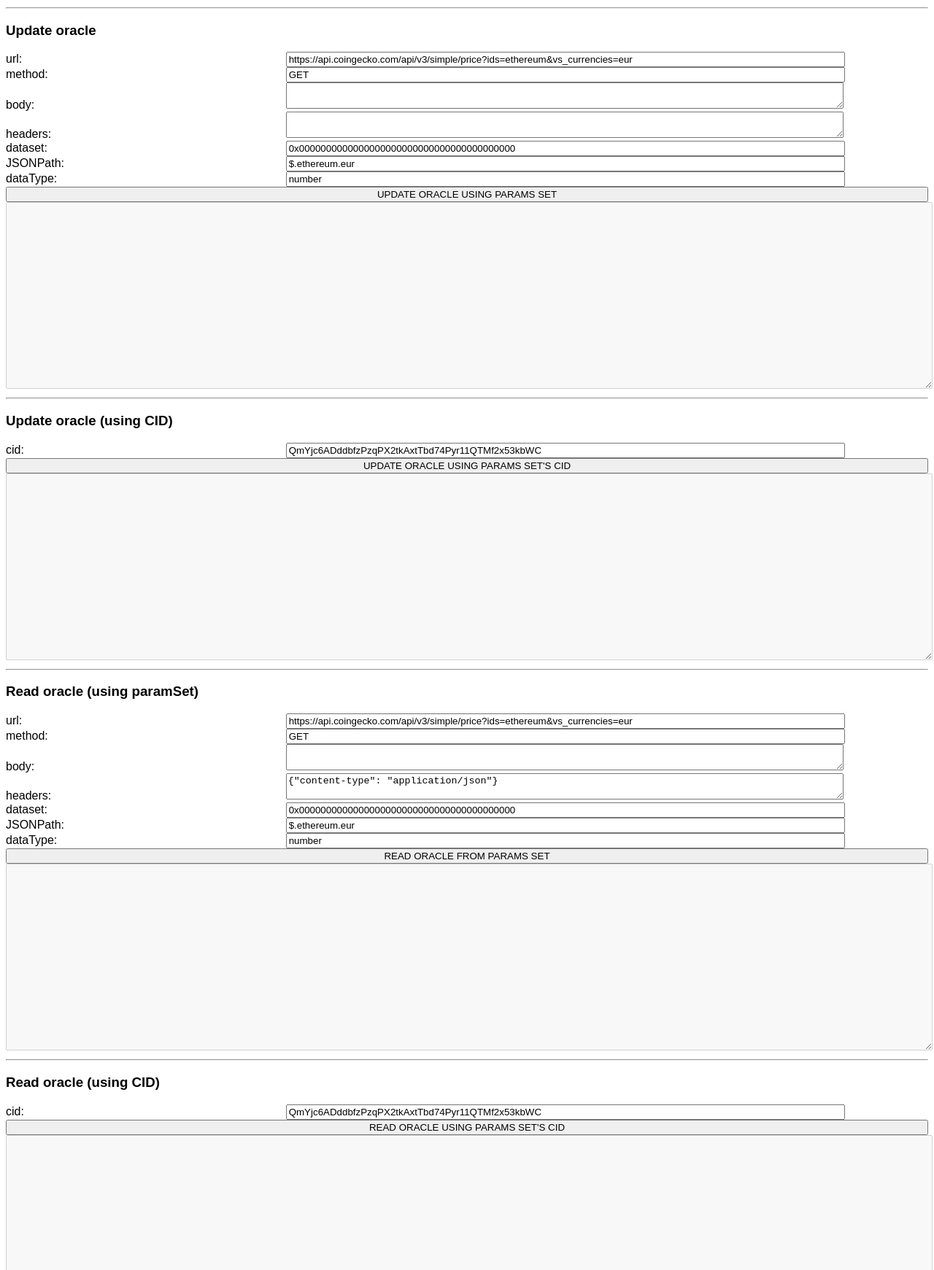
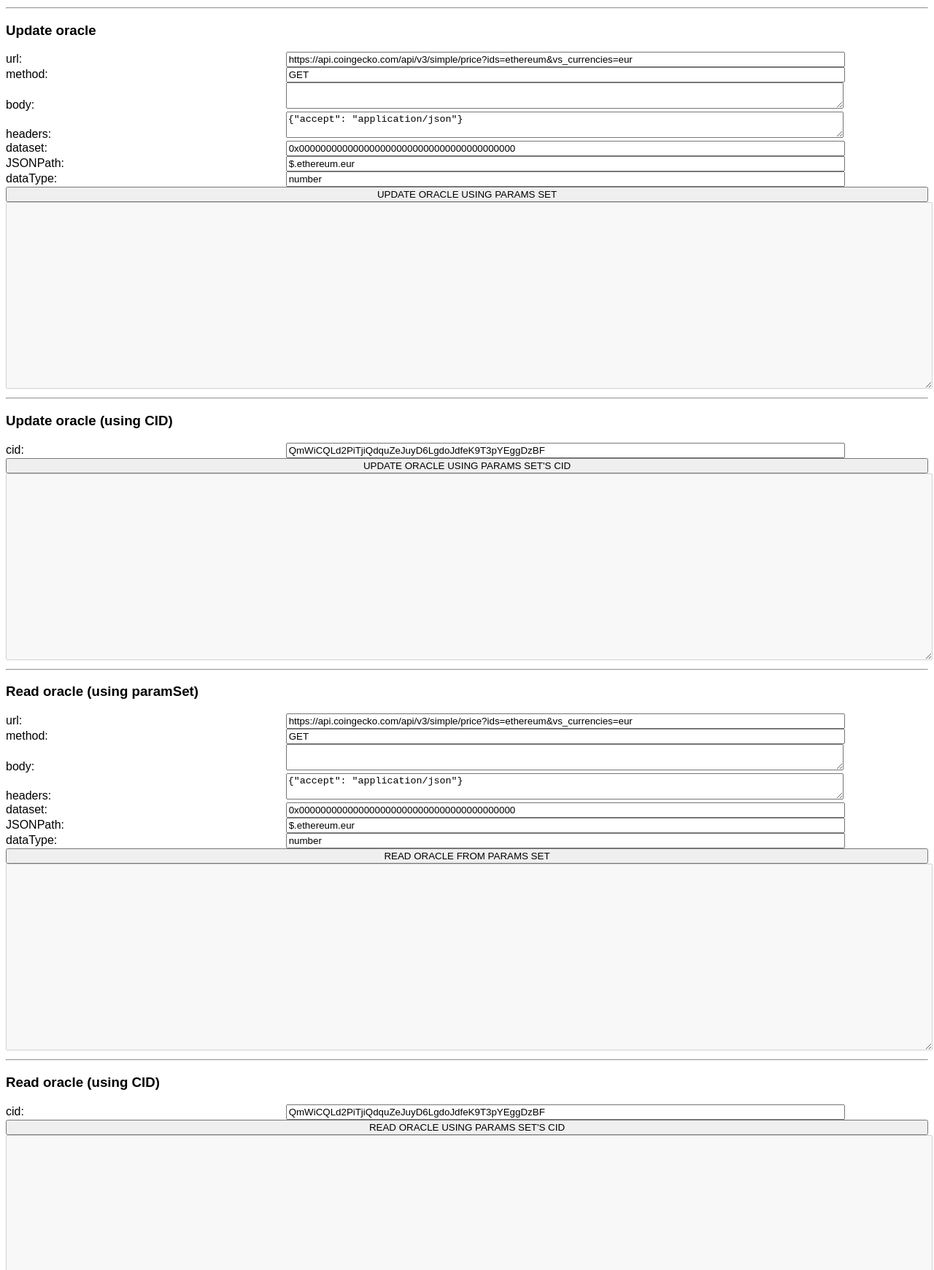
Before and after one commit to iExecBlockchainComputing/iexec-oracle-factory-wrapper, a website built with Parcel: page browser-test/index.html in a window 1280 px wide. Shown: the part 1059-2800 px from the top of the page at 73% size. Built offline with nearby package versions, Linux system fonts and the light colour scheme.

Commit message:
update browser demo

```diff
--- a/browser-test/index.html
+++ b/browser-test/index.html
@@ -26,7 +26,7 @@
       </div>
       <div>
         <label for="test-params-headers-input">headers:</label>
-        <textarea id="test-params-headers-input">{"content-type": "application/json"}</textarea>
+        <textarea id="test-params-headers-input">{"accept": "application/json"}</textarea>
       </div>
       <div>
         <label for="test-params-apikey-input">apiKey:</label>
@@ -69,7 +69,7 @@
       </div>
       <div>
         <label for="create-oracle-headers-input">headers:</label>
-        <textarea id="create-oracle-headers-input">{"content-type": "application/json"}</textarea>
+        <textarea id="create-oracle-headers-input">{"accept": "application/json"}</textarea>
       </div>
       <div>
         <label for="create-oracle-apikey-input">apiKey:</label>
@@ -112,7 +112,9 @@
       </div>
       <div>
         <label for="update-oracle-from-params-headers-input">headers:</label>
-        <textarea id="update-oracle-from-params-headers-input"></textarea>
+        <textarea id="update-oracle-from-params-headers-input">
+{"accept": "application/json"}</textarea
+        >
       </div>
       <div>
         <label for="update-oracle-from-params-dataset-input">dataset:</label>
@@ -148,7 +150,7 @@
         <input
           id="update-oracle-from-cid-cid-input"
           type="text"
-          value="QmYjc6ADddbfzPzqPX2tkAxtTbd74Pyr11QTMf2x53kbWC"
+          value="QmWiCQLd2PiTjiQdquZeJuyD6LgdoJdfeK9T3pYEggDzBF"
         />
       </div>
       <div>
@@ -183,7 +185,7 @@
       <div>
         <label for="read-oracle-from-params-headers-input">headers:</label>
         <textarea id="read-oracle-from-params-headers-input">
-{"content-type": "application/json"}</textarea
+{"accept": "application/json"}</textarea
         >
       </div>
       <div>
@@ -220,7 +222,7 @@
         <input
           id="read-oracle-from-cid-cid-input"
           type="text"
-          value="QmYjc6ADddbfzPzqPX2tkAxtTbd74Pyr11QTMf2x53kbWC"
+          value="QmWiCQLd2PiTjiQdquZeJuyD6LgdoJdfeK9T3pYEggDzBF"
         />
       </div>
       <div>
```
